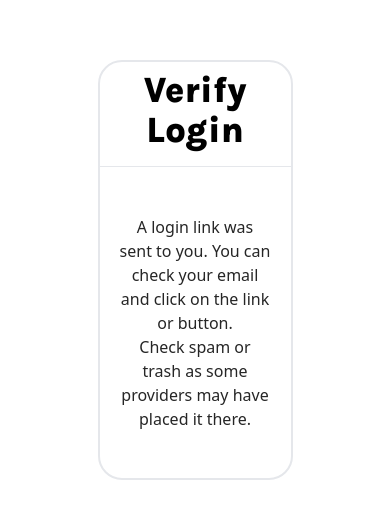
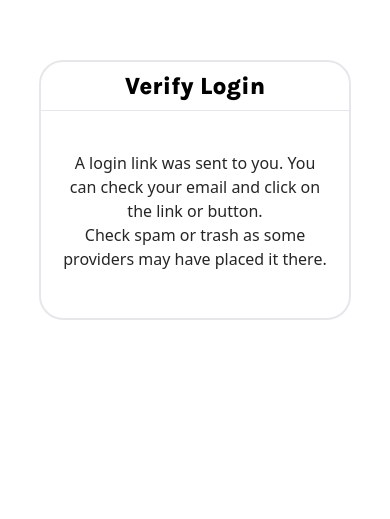
Before and after one commit to AnnasAhmed1/Afilename_Fizzinnovations_project1, a Next.js app: page /login in a window 390 px wide. Shown: the part 109-628 px from the top of the page. Built offline with nearby package versions, Linux system fonts and the light colour scheme.

Commit message:
further responsive

```diff
--- a/pages/login.tsx
+++ b/pages/login.tsx
@@ -34,6 +34,8 @@ export default function Login() {
       className="
         flex
         gap-4
+        md:gap-3
+        sm:gap-2
         flex-col
         bg-white
         dark:bg-[#121212]
@@ -41,15 +43,21 @@ export default function Login() {
         py-[2%]
         rounded-[24px]
         w-[50%]
-        md:[60%]
-        sm:[85%]
+        md:w-[70%]
+        sm:w-[80%]
         border-2
         absolute
         top-[20%]
-        right-[25%]"
+        right-[25%]
+        md:right-[15%]
+        sm:right-[10%]
+        "
     >
       <h3
-        className={`${karla.className} font-extrabold text-4xl text-center text-[rgba(0,0,0,0.75)
+        className={`${karla.className} font-extrabold
+        md:text-3xl
+        sm:text-2xl
+        text-4xl text-center text-[rgba(0,0,0,0.75)
   `}
       >
         Verify Login
--- a/pages/signup.tsx
+++ b/pages/signup.tsx
@@ -33,17 +33,23 @@ export default function Signup({
         pb-8
         rounded-[24px]
         w-[50%]
-        md:[60%]
-        sm:[85%]
+        md:w-[70%]
+        sm:w-[80%]
         border-2
         absolute
         top-[20%]
-        right-[25%]"
+        right-[25%]
+        md:right-[15%]
+        sm:right-[10%]
+
+        "
       >
         <h3
           className={`
           ${karla.className} font-extrabold
           text-4xl
+          md:text-3xl
+          sm:text-2xl
          mb-2
           text-center
           text-[rgba(0,0,0,0.75)
@@ -64,6 +70,8 @@ export default function Signup({
           md:px-8
           sm:px-6
           mt-12
+          md:mt-10
+          sm:mt-8
           "
         >
           <TextField
@@ -75,7 +83,13 @@ export default function Signup({
             sx={{
               width: "100%",
               marginBottom: "3rem",
-              color:"white"
+              color: "white",
+              "@media (min-width: 768px, max-width: 1023px)": {
+                marginBottom: "2.5rem",
+              },
+              "@media (max-width: 767px)": {
+                marginBottom: "2rem",
+              },
             }}
             onChange={(e) => {
               handleChange(e);
@@ -85,6 +99,8 @@ export default function Signup({
             className={`${mavenPro.className}
             block
             py-[15px]
+            md:py-[10px]
+            sm:py-[10px]
             w-[65%]
             mx-auto
             font-base
@@ -108,6 +124,8 @@ export default function Signup({
           className={`
           ${karla.className}
           pt-10
+          md:pt-8
+          sm:pt-6
           font-light ß
           text-[13px]
           text-center`}
```
